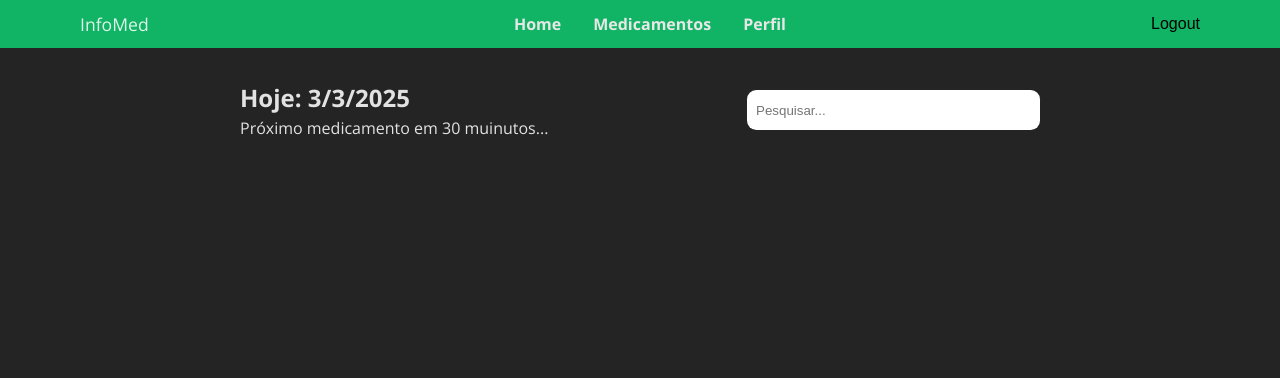
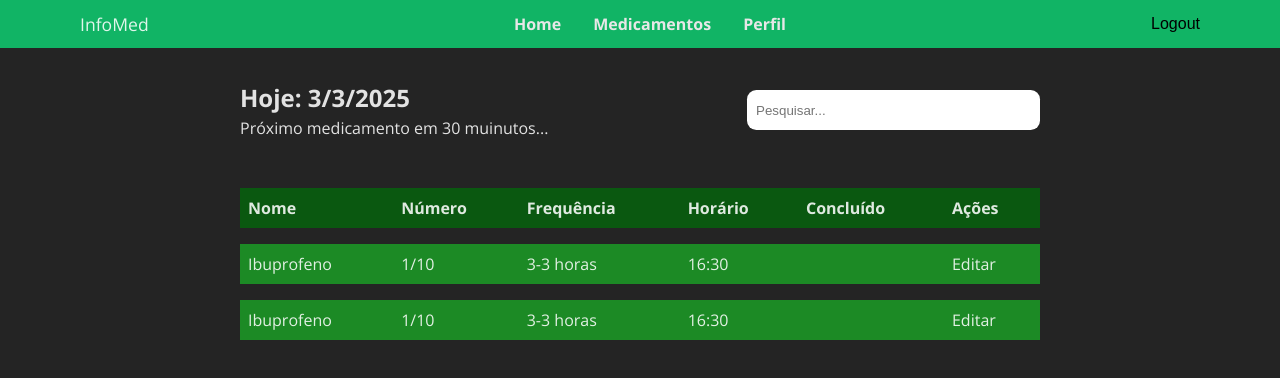
Before and after one commit to cristian-eds/infomed-front, a React (Vite) app: page /login in a window 1280 px wide. Both pictures are taken after typing "name@example.com", "Sample123" into the empty fields and a click on the input "Enter". Shown: the top 378 px of the page. Built offline with nearby package versions, Linux system fonts and the light colour scheme.

Commit message:
Table of medicine in Home

```diff
--- a/src/pages/Home/Home.jsx
+++ b/src/pages/Home/Home.jsx
@@ -5,14 +5,14 @@ import styles from './Home.module.css'
 
 import { FaSearch } from "react-icons/fa";
 
-const Home = ({logout}) => {
+const Home = ({ logout }) => {
 
   const date = new Date();
 
 
   return (
     <div>
-      <Navbar logout={logout}/>
+      <Navbar logout={logout} />
       <main className={styles.container_main}>
         <header className={styles.header}>
           <div>
@@ -20,10 +20,42 @@ const Home = ({logout}) => {
             <p>Próximo medicamento em 30 muinutos...</p>
           </div>
           <div className={styles.search_input}>
-            <input type="text" placeholder='Pesquisar...'/>
-            <FaSearch className={styles.search_input__icon}/>
+            <input type="text" placeholder='Pesquisar...' />
+            <FaSearch className={styles.search_input__icon} />
           </div>
         </header>
+        <div className={styles.container_table}>
+          <table className={styles.table}>
+            <thead>
+              <tr>
+                <th>Nome</th>
+                <th>Número</th>
+                <th>Frequência</th>
+                <th>Horário</th>
+                <th>Concluído</th>
+                <th>Ações</th>
+              </tr>
+            </thead>
+            <tbody>
+              <tr>
+                <td>Ibuprofeno</td>
+                <td>1/10</td>
+                <td>3-3 horas</td>
+                <td>16:30</td>
+                <td></td>
+                <td>Editar</td>
+              </tr>
+              <tr>
+                <td>Ibuprofeno</td>
+                <td>1/10</td>
+                <td>3-3 horas</td>
+                <td>16:30</td>
+                <td></td>
+                <td>Editar</td>
+              </tr>
+            </tbody>
+          </table>
+        </div>
       </main>
     </div>
   )
--- a/src/pages/Home/Home.module.css
+++ b/src/pages/Home/Home.module.css
@@ -2,6 +2,9 @@
     padding: 2em 7em;
     width: 80%;
     margin: 0 auto;
+    display: flex;
+    flex-direction: column;
+    gap: 2em;
 }
 
 .header {
@@ -29,6 +32,45 @@
     transform: translateY(-50%);
 }
 
+.container_table{
+    overflow-x: auto;
+}
+
+.table {
+    width: 100%;
+    border-spacing: 0 1em;
+}
+
+.table th, td {
+    padding: 8px;
+    text-align: left;
+}
+
+.table td {
+    background-color: #1c8a25;
+}
+
+.table th {
+    background-color: #0a5810;
+}
+
+
+
+
+@media (max-width: 1200px) {
+    .container_main {
+        padding: 1em 3em;
+        width: 90%;
+    }
+}
+
+
+@media (max-width: 992px) {
+    .container_main {
+        padding: 1em 3em;
+        width: 85%;
+    }
+}
 
 @media (max-width : 768px) {
     .container_main {
@@ -42,17 +84,3 @@
     }
 
 }
-
-@media (max-width: 992px) {
-    .container_main {
-        padding: 1em 3em;
-        width: 85%;
-    }
-}
-
-@media (max-width: 1200px) {
-    .container_main {
-        padding: 1em 3em;
-        width: 90%;
-    }
-}
```
